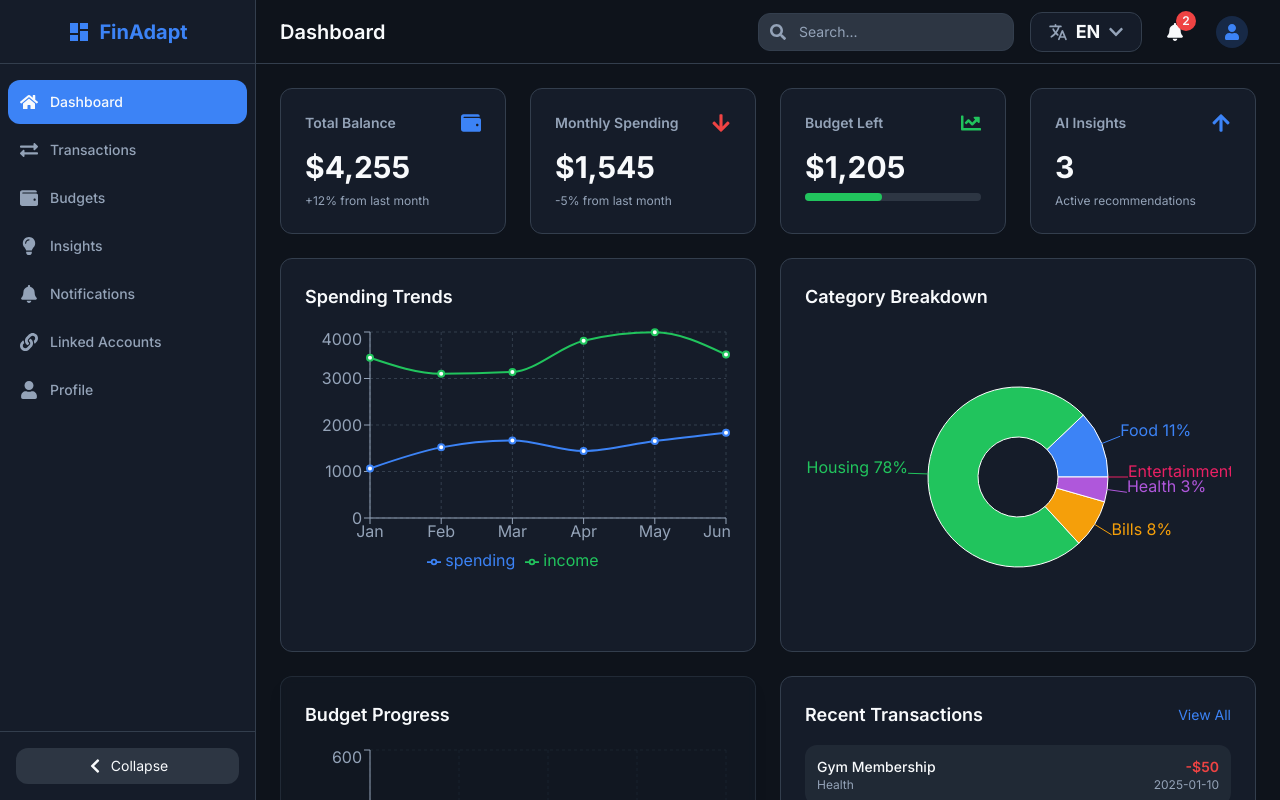
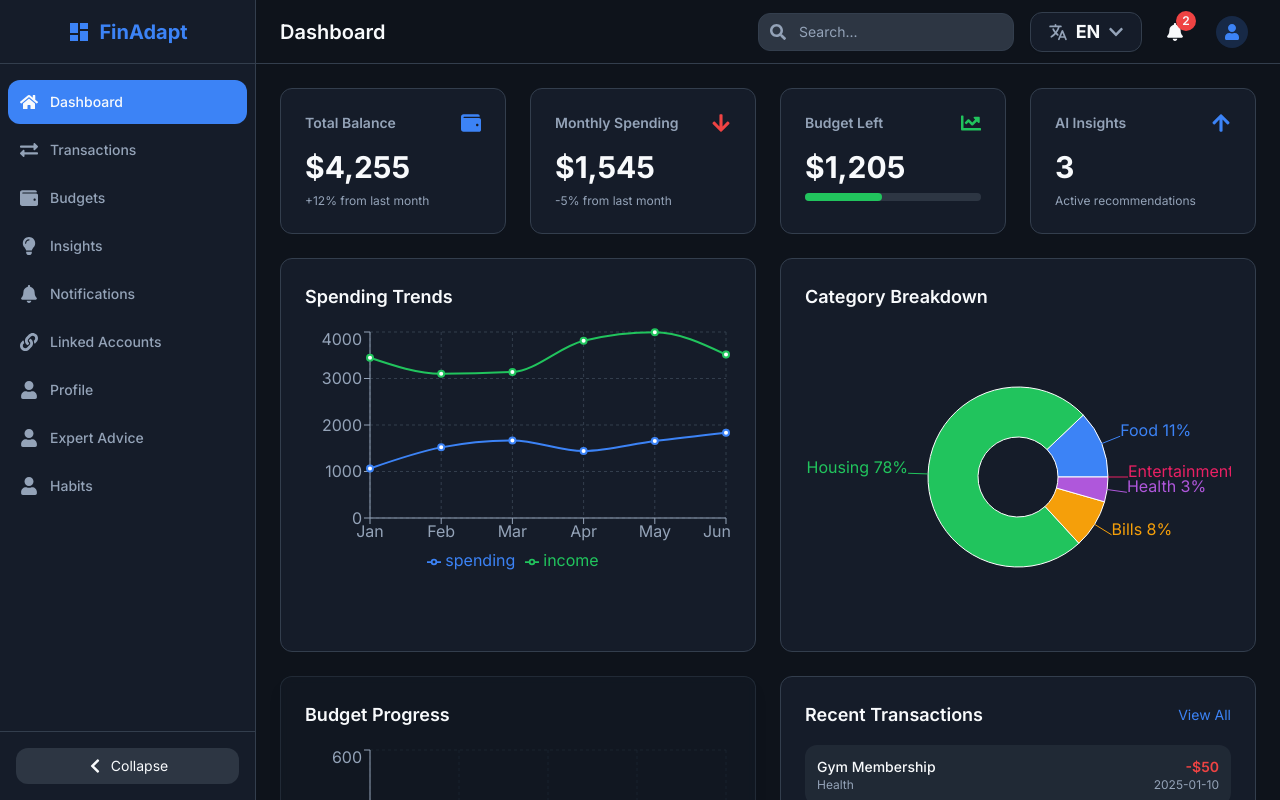
Before and after one commit to Parth-code286/FinAdapt, a React (Vite) app: page /dashboard in a window 1280 px wide. Shown: the top 800 px of the page. Built offline with nearby package versions, Linux system fonts and the light colour scheme; the HTML template or start-up script is replaced by a standard one.

Commit message:
Sidebar route added for habit

```diff
--- a/src/components/Sidebar.tsx
+++ b/src/components/Sidebar.tsx
@@ -22,6 +22,8 @@ const navItems = [
   { title: 'Notifications', path: '/notifications', icon: FaBell },
   { title: 'Linked Accounts', path: '/linked-accounts', icon: FaLink },
   { title: 'Profile', path: '/profile', icon: FaUser },
+  { title: 'Expert Advice', path: '/expert-advice', icon: FaUser },
+  { title: 'Habits', path: '/behavioral-analysis', icon: FaUser },
 ];
 
 export function Sidebar() {
```
